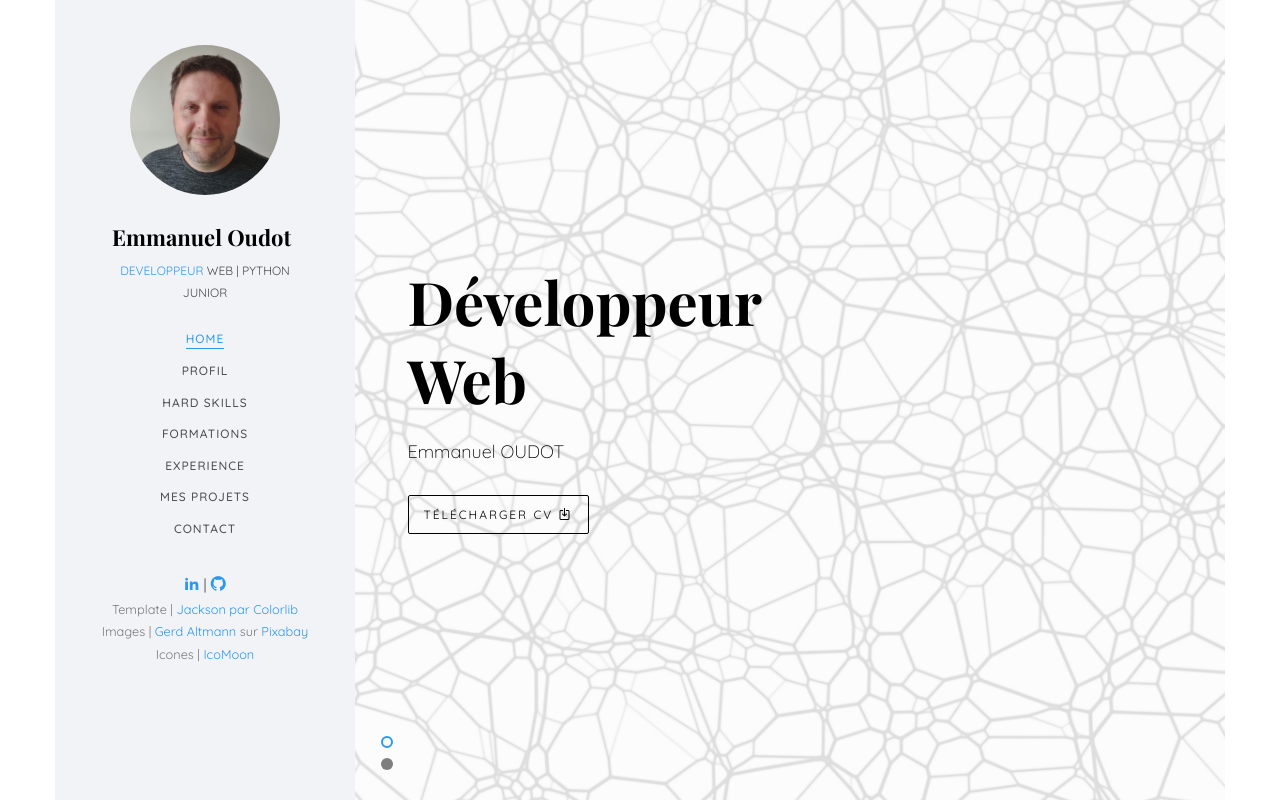
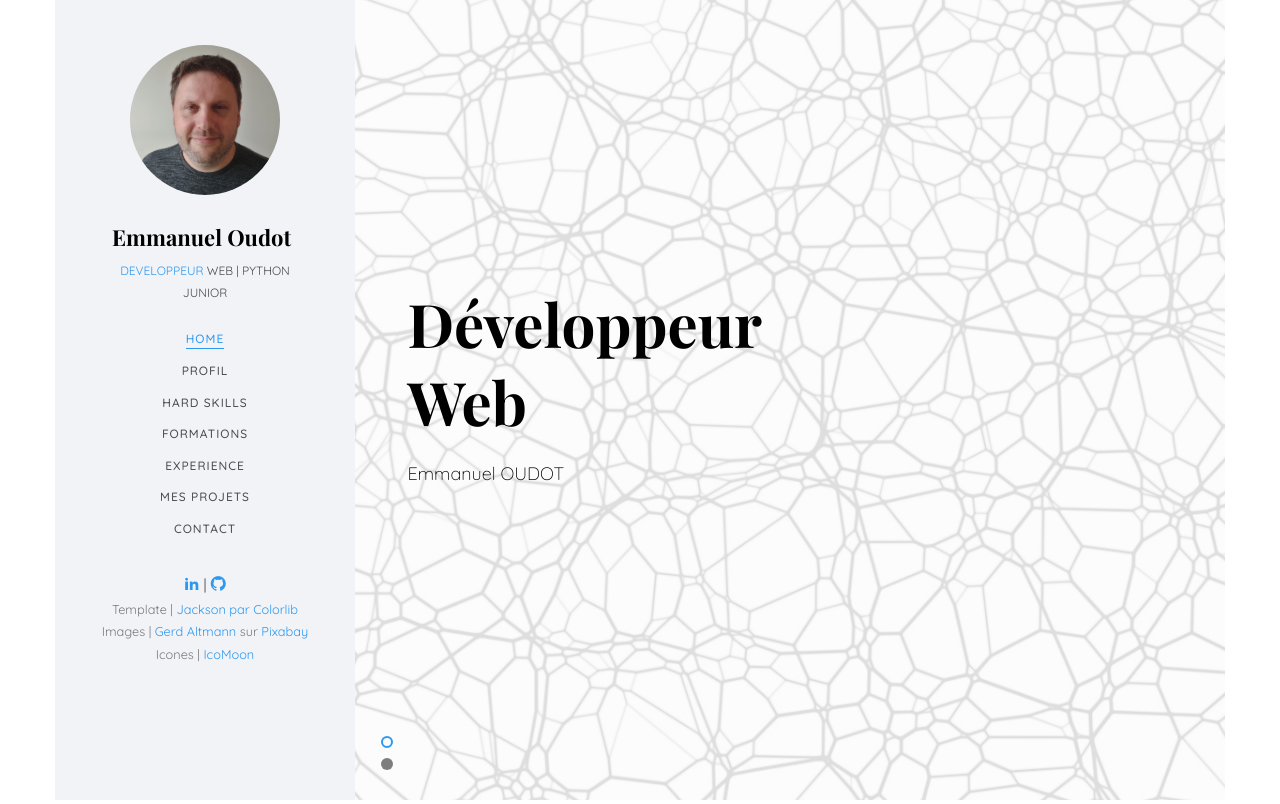
Before and after one commit to manuo1/portfolio, a Django app: page / in a window 1280 px wide. Shown: the top 804 px of the page. Run offline with Django 3.2, Linux system fonts and the light colour scheme; some libraries are stand-ins or nearby versions; some web fonts are replaced.

Commit message:
remove download cv

```diff
--- a/portfolio/templates/homepage.html
+++ b/portfolio/templates/homepage.html
@@ -71,7 +71,6 @@
 					   					<div class="desc">
 						   					<h1>Développeur Web</h1>
 						   					<h2>Emmanuel OUDOT</h2>
-												<p><a href="http://www.emmanuel-oudot.fr/CV/CV%20-%20Oudot%20Emmanuel.pdf" target="_blank" class="btn btn-primary btn-learn">Télécharger CV <i class="icon-download4"></i></a></p>
 											</div>
 					   				</div>
 					   			</div>
@@ -88,7 +87,6 @@
 					   					<div class="desc">
                         <h1>Développeur Python</h1>
 						   					<h2>Emmanuel OUDOT</h2>
-												<p><a href="http://www.emmanuel-oudot.fr/CV/CV%20-%20Oudot%20Emmanuel.pdf" target="_blank" class="btn btn-primary btn-learn">Télécharger CV <i class="icon-download4"></i></a></p>
 											</div>
 					   				</div>
 					   			</div>
```
